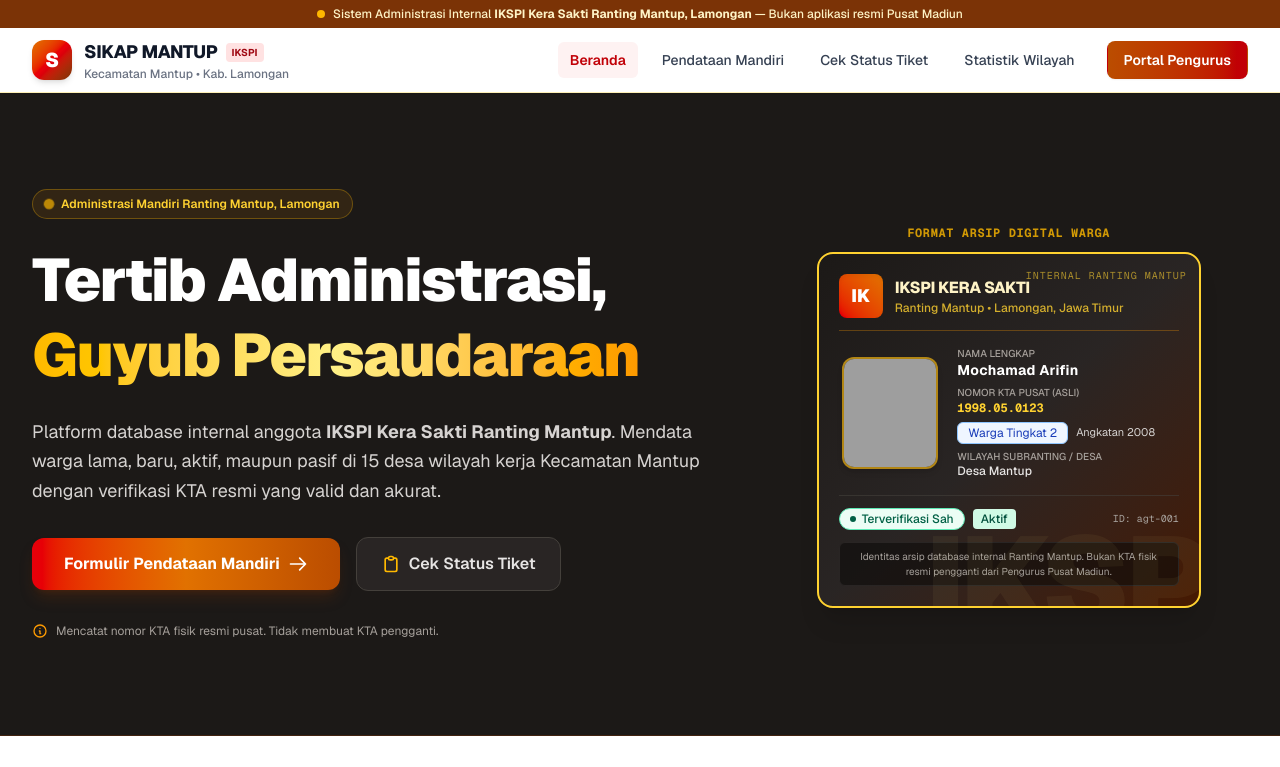
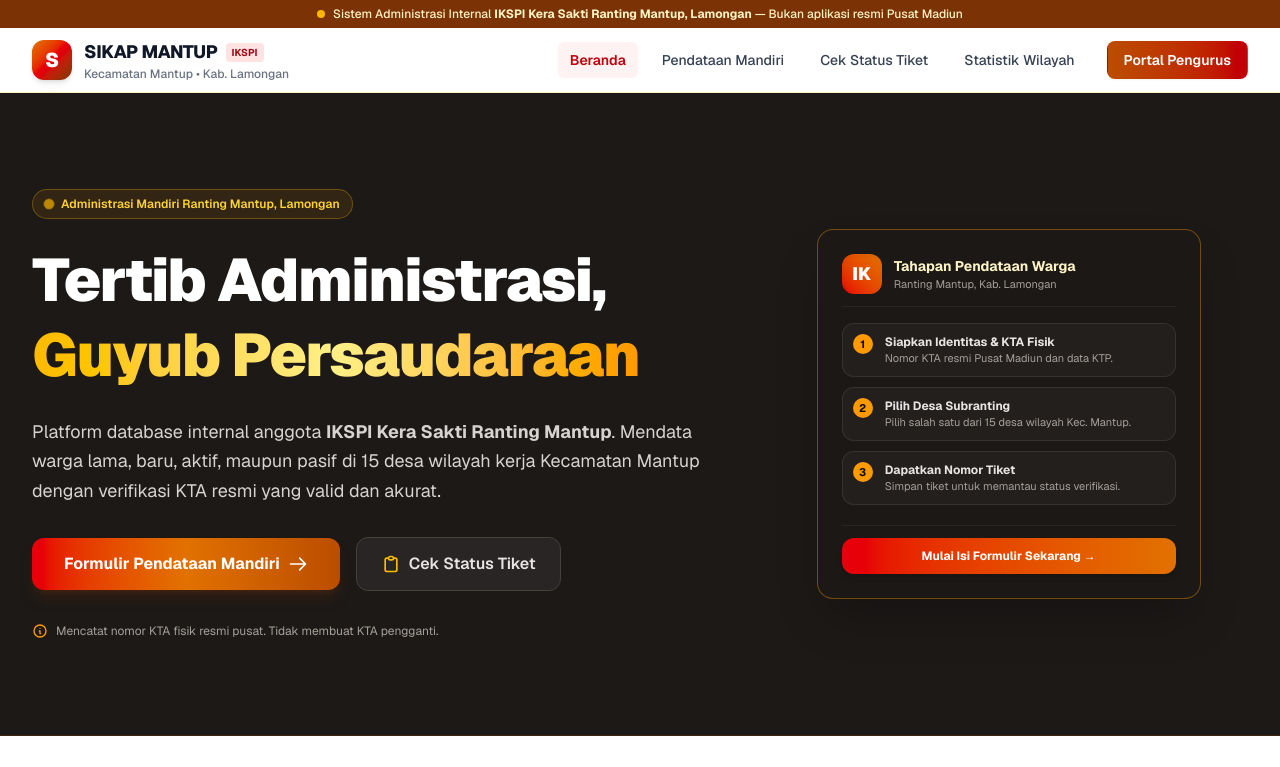
Before and after one commit to iksmantup80/sikap-mantup, a Next.js app: page / in a window 1280 px wide. Shown: the top 767 px of the page. Built offline with nearby package versions, Linux system fonts and the light colour scheme; grey boxes are pictures that could not be loaded.

Commit message:
feat: mulai database murni dari nol tanpa data anggota palsu dan pasang alur panduan pendaftaran

```diff
--- a/src/app/dashboard/anggota/page.tsx
+++ b/src/app/dashboard/anggota/page.tsx
@@ -1,20 +1,39 @@
 "use client";
 
 import React, { useState } from "react";
+import Link from "next/link";
 import { AnggotaService } from "@/lib/services/anggotaService";
 import { KtaCard } from "@/components/cards/KtaCard";
 import { VerifikasiBadge, KeaktifanBadge, TingkatanBadge } from "@/components/ui/Badge";
 
 export default function AnggotaDashboardPage() {
-  // Demo active logged-in member: Mochamad Arifin (demo-001)
-  const anggota = AnggotaService.getById("demo-001");
+  const anggotaList = AnggotaService.getAll();
+  const anggota = anggotaList[0];
   const [showUpdateModal, setShowUpdateModal] = useState(false);
   const [alamatUpdate, setAlamatUpdate] = useState(anggota?.alamat_detail || "");
   const [waUpdate, setWaUpdate] = useState(anggota?.nomor_wa || "");
   const [updateSuccess, setUpdateSuccess] = useState(false);
 
   if (!anggota) {
-    return <div className="p-8 text-center text-xs text-stone-500">Data profil anggota tidak ditemukan.</div>;
+    return (
+      <div className="bg-white rounded-2xl border border-stone-200 p-12 text-center max-w-lg mx-auto shadow-xs">
+        <div className="w-14 h-14 bg-amber-100 text-amber-800 rounded-full flex items-center justify-center mx-auto mb-4 font-bold text-xl">
+          👤
+        </div>
+        <h3 className="font-extrabold text-base text-stone-900 mb-1">
+          Belum Ada Data Warga Tertaut
+        </h3>
+        <p className="text-xs text-stone-500 mb-6 leading-relaxed">
+          Database Ranting Mantup baru saja dimulai dari nol. Silakan lakukan pendataan mandiri terlebih dahulu untuk mendaftarkan data keanggotaan Anda.
+        </p>
+        <Link
+          href="/pendataan"
+          className="inline-flex items-center gap-1.5 px-6 py-2.5 bg-amber-700 hover:bg-amber-800 text-white rounded-xl text-xs font-bold shadow-xs transition"
+        >
+          Formulir Pendataan Warga →
+        </Link>
+      </div>
+    );
   }
 
   const handleProposeUpdate = (e: React.FormEvent) => {
--- a/src/app/page.tsx
+++ b/src/app/page.tsx
@@ -78,17 +78,53 @@
               </div>
             </div>
 
-            {/* Right Column: Interactive Card Preview */}
+            {/* Right Column: Workflow Steps Card */}
             <div className="lg:col-span-5 flex justify-center">
-              <div className="relative w-full max-w-sm">
-                <div className="text-center mb-2">
-                  <span className="text-xs uppercase tracking-wider text-amber-400/80 font-mono font-bold">
-                    Format Arsip Digital Warga
-                  </span>
+              <div className="w-full max-w-sm bg-stone-900/90 border border-amber-500/40 rounded-2xl p-6 text-white shadow-2xl backdrop-blur-xs">
+                <div className="flex items-center gap-3 border-b border-stone-800 pb-3 mb-4">
+                  <div className="w-10 h-10 rounded-xl bg-gradient-to-tr from-red-600 to-amber-600 flex items-center justify-center font-black text-white text-lg shadow-inner">
+                    IK
+                  </div>
+                  <div>
+                    <h3 className="font-bold text-sm text-amber-100">Tahapan Pendataan Warga</h3>
+                    <p className="text-[11px] text-stone-400">Ranting Mantup, Kab. Lamongan</p>
+                  </div>
                 </div>
-                {demoAnggotaList[0] && (
-                  <KtaCard anggota={demoAnggotaList[0]} />
-                )}
+
+                <div className="space-y-2.5 text-xs">
+                  <div className="flex items-start gap-3 bg-stone-800/60 p-2.5 rounded-xl border border-stone-700/60">
+                    <span className="w-5 h-5 rounded-full bg-amber-500 text-stone-950 font-bold flex items-center justify-center shrink-0 text-[11px]">1</span>
+                    <div>
+                      <strong className="text-stone-200 block text-xs">Siapkan Identitas & KTA Fisik</strong>
+                      <span className="text-[11px] text-stone-400">Nomor KTA resmi Pusat Madiun dan data KTP.</span>
+                    </div>
+                  </div>
+
+                  <div className="flex items-start gap-3 bg-stone-800/60 p-2.5 rounded-xl border border-stone-700/60">
+                    <span className="w-5 h-5 rounded-full bg-amber-500 text-stone-950 font-bold flex items-center justify-center shrink-0 text-[11px]">2</span>
+                    <div>
+                      <strong className="text-stone-200 block text-xs">Pilih Desa Subranting</strong>
+                      <span className="text-[11px] text-stone-400">Pilih salah satu dari 15 desa wilayah Kec. Mantup.</span>
+                    </div>
+                  </div>
+
+                  <div className="flex items-start gap-3 bg-stone-800/60 p-2.5 rounded-xl border border-stone-700/60">
+                    <span className="w-5 h-5 rounded-full bg-amber-500 text-stone-950 font-bold flex items-center justify-center shrink-0 text-[11px]">3</span>
+                    <div>
+                      <strong className="text-stone-200 block text-xs">Dapatkan Nomor Tiket</strong>
+                      <span className="text-[11px] text-stone-400">Simpan tiket untuk memantau status verifikasi.</span>
+                    </div>
+                  </div>
+                </div>
+
+                <div className="mt-5 pt-3 border-t border-stone-800">
+                  <Link
+                    href="/pendataan"
+                    className="w-full block text-center py-2.5 bg-gradient-to-r from-red-600 to-amber-600 hover:from-red-700 hover:to-amber-700 text-white font-bold text-xs rounded-xl shadow-md transition"
+                  >
+                    Mulai Isi Formulir Sekarang →
+                  </Link>
+                </div>
               </div>
             </div>
           </div>
--- a/src/lib/services/anggotaService.ts
+++ b/src/lib/services/anggotaService.ts
@@ -4,9 +4,9 @@
 import { FormAnggotaInput } from "../validations/anggota";
 import { createClient } from "../supabase/client";
 
-// Penyimpanan State In-Memory untuk simulasi interaktif tanpa database eksternal
-let localAnggotaList: Anggota[] = [...DEMO_ANGGOTA];
-let localPengajuanList: PengajuanAnggota[] = [...DEMO_PENGAJUAN];
+// Database Awal Bersih dari Nol (Tanpa data palsu sesuai Master Prompt)
+let localAnggotaList: Anggota[] = [];
+let localPengajuanList: PengajuanAnggota[] = [];
 
 export const AnggotaService = {
   // Mendapatkan semua anggota dengan filter terstruktur
```
